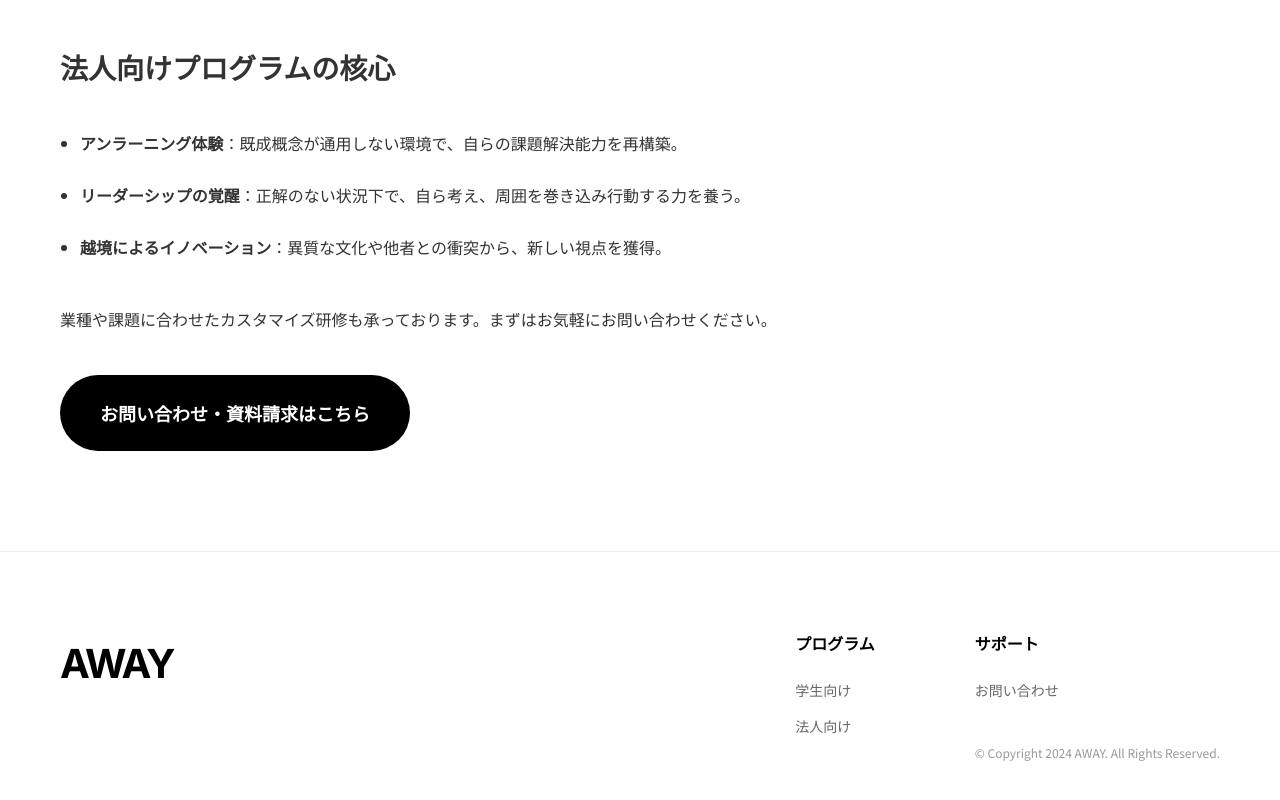
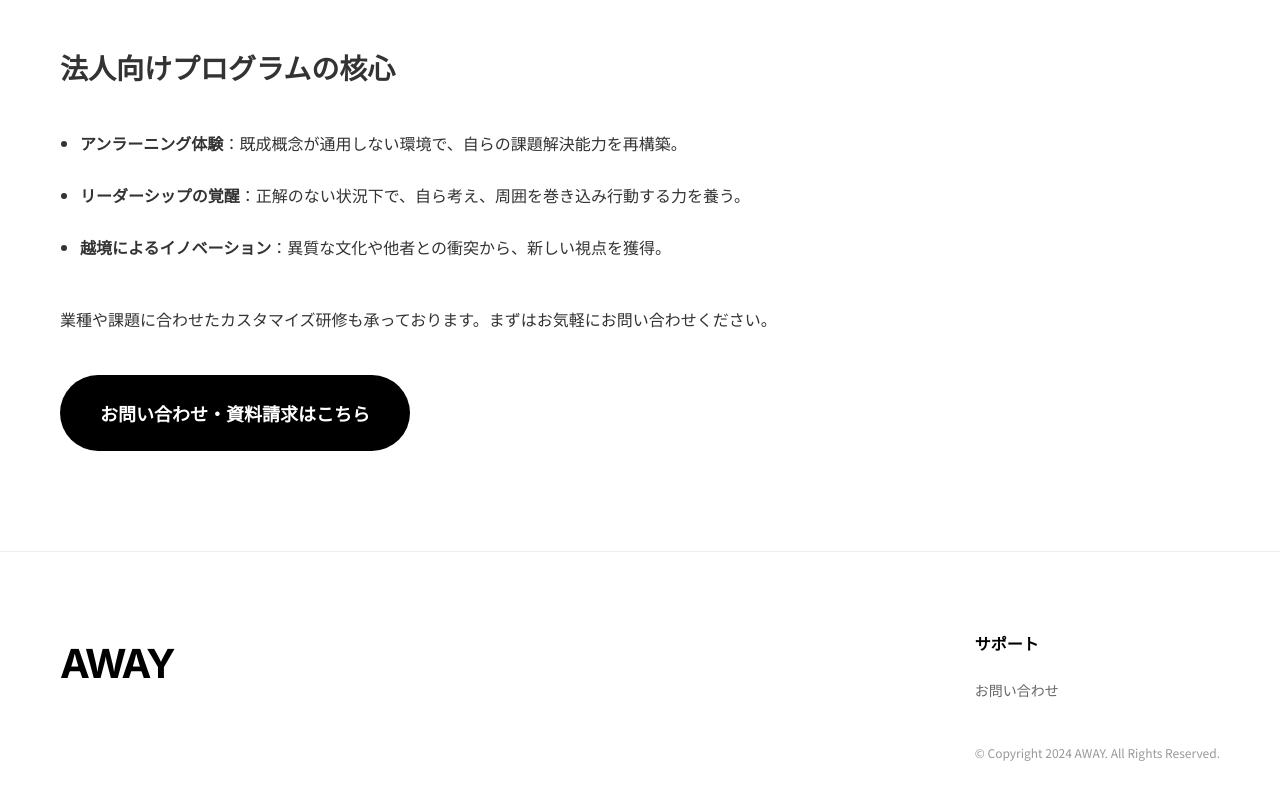
Before and after one commit to hiroyoshi1192/away, a plain HTML site: page business-program.html in a window 1280 px wide. Shown: the part 1033-1833 px from the top of the page. Drawn offline with Linux system fonts and the light colour scheme.

Commit message:
フッターのプログラム一覧を削除

```diff
--- a/business-program.html
+++ b/business-program.html
@@ -76,13 +76,6 @@
             </div>
             <div class="footer-links">
                 <div class="footer-column">
-                    <h4>プログラム</h4>
-                    <ul>
-                        <li><a href="student-program.html">学生向け</a></li>
-                        <li><a href="business-program.html">法人向け</a></li>
-                    </ul>
-                </div>
-                <div class="footer-column">
                     <h4>サポート</h4>
                     <ul>
                         <li><a href="contact.html">お問い合わせ</a></li>
```
Also changed, not shown: contact.html (+0 -7 lines), index.html (+0 -7 lines), representative.html (+0 -7 lines), student-program.html (+0 -7 lines).
